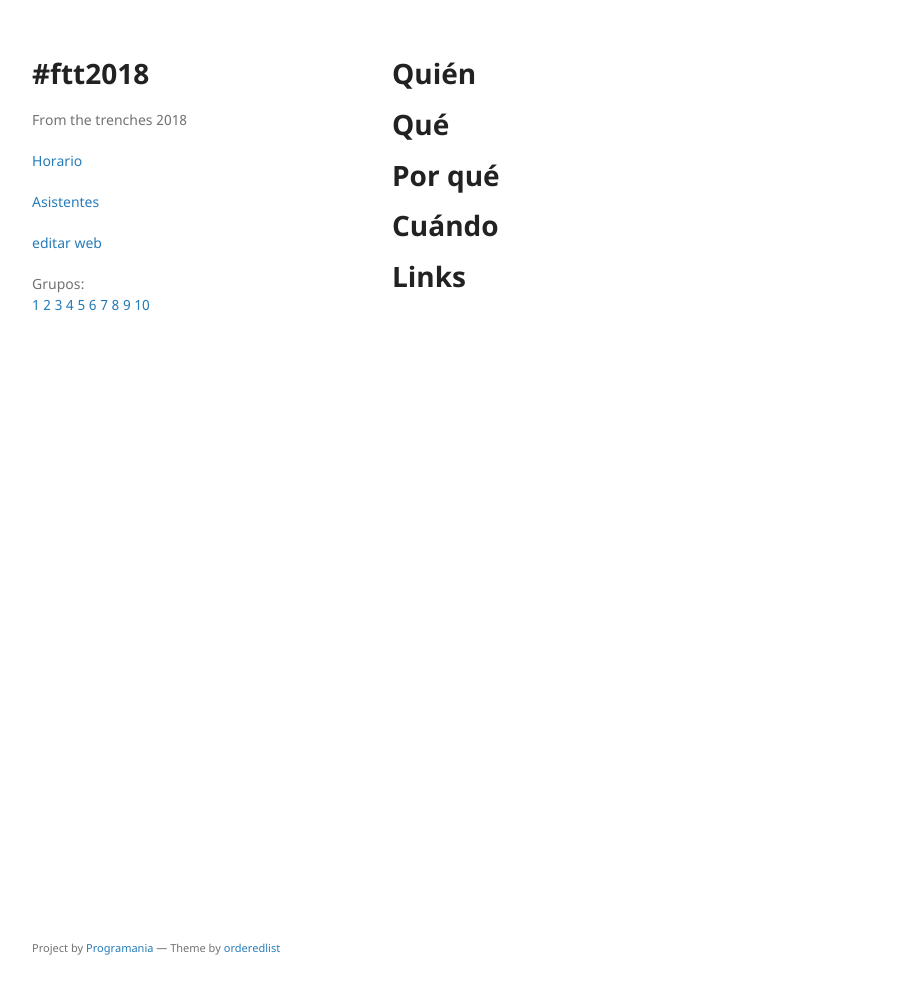
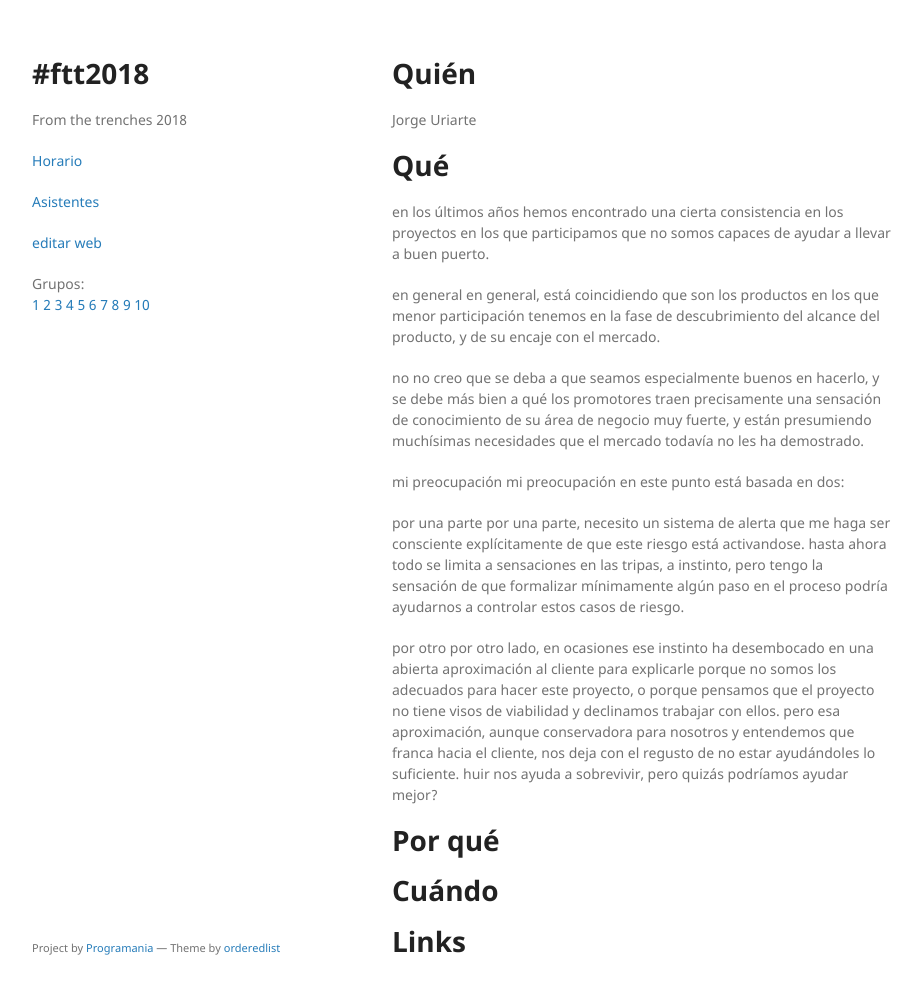
Before and after one commit to xala3pa/ftt2018, a Jekyll site: the page built from experiencias/17.md, in a window 1280 px wide and 1027 px high. Shown: the top 994 px of the window, without its empty margins (178-1100 px from the left). Built offline with Jekyll 4.4.1, drawn with Linux system fonts in a browser that asks for light colours; our own code applies the rules of GitHub Pages for plain Markdown files.

Commit message:
Update 17.md

```diff
--- a/experiencias/17.md
+++ b/experiencias/17.md
@@ -1,6 +1,21 @@
 # Quién
+Jorge Uriarte
 
 # Qué
+
+en los últimos años hemos encontrado una cierta consistencia en los proyectos en los que participamos que no somos capaces de ayudar a llevar a buen puerto.
+
+en general en general, está coincidiendo que son los productos en los que menor participación tenemos en la fase de descubrimiento del alcance del producto, y de su encaje con el mercado.
+
+no no creo que se deba a que seamos especialmente buenos en hacerlo, y se debe más bien a qué los promotores traen precisamente una sensación de conocimiento de su área de negocio muy fuerte, y están presumiendo muchísimas necesidades que el mercado todavía no les ha demostrado.
+
+mi preocupación mi preocupación en este punto está basada en dos:
+
+por una parte por una parte, necesito un sistema de alerta que me haga ser consciente explícitamente de que este riesgo está activandose. hasta ahora todo se limita a sensaciones en las tripas, a instinto, pero tengo la sensación de que formalizar mínimamente algún paso en el proceso podría ayudarnos a controlar estos casos de riesgo.
+
+por otro por otro lado, en ocasiones ese instinto ha desembocado en una abierta aproximación al cliente para explicarle porque no somos los adecuados para hacer este proyecto, o porque pensamos que el proyecto no tiene visos de viabilidad y declinamos trabajar con ellos. pero esa aproximación, aunque conservadora para nosotros y entendemos que franca hacia el cliente, nos deja con el regusto de no estar ayudándoles lo suficiente. huir nos ayuda a sobrevivir, pero quizás podríamos ayudar mejor?
+
+
 
 # Por qué
 
```
